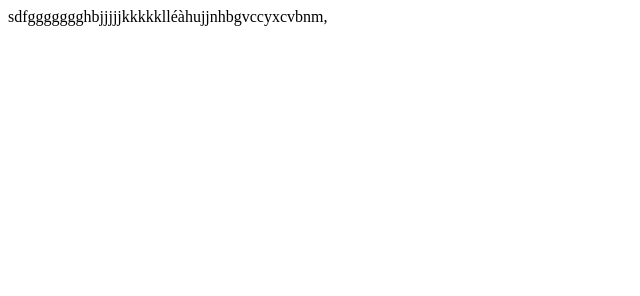
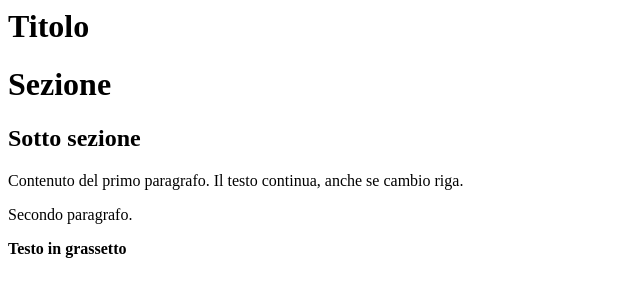
Before and after one commit to Liceo-Bellinzona/introduzione-html-css-sakrstic, a plain HTML site: page index.html in a window 1280 px wide. Shown: the whole page, without its empty margins (0-640 px from the left). Drawn offline with Linux system fonts and the light colour scheme.

Commit message:
15.01.2024-prova di struttura

```diff
--- a/index.html
+++ b/index.html
@@ -1 +1,8 @@
-sdfggggggghbjjjjjkkkkklléàhujjnhbgvccyxcvbnm,
+<h1 id="principale">Titolo</h1>
+<h1>Sezione</h1>
+<h2>Sotto sezione</h2>
+<p>Contenuto del primo paragrafo.
+    Il testo continua, anche se cambio riga.
+</p>
+<p>Secondo paragrafo.</p>
+<b>Testo in grassetto</b>
```
